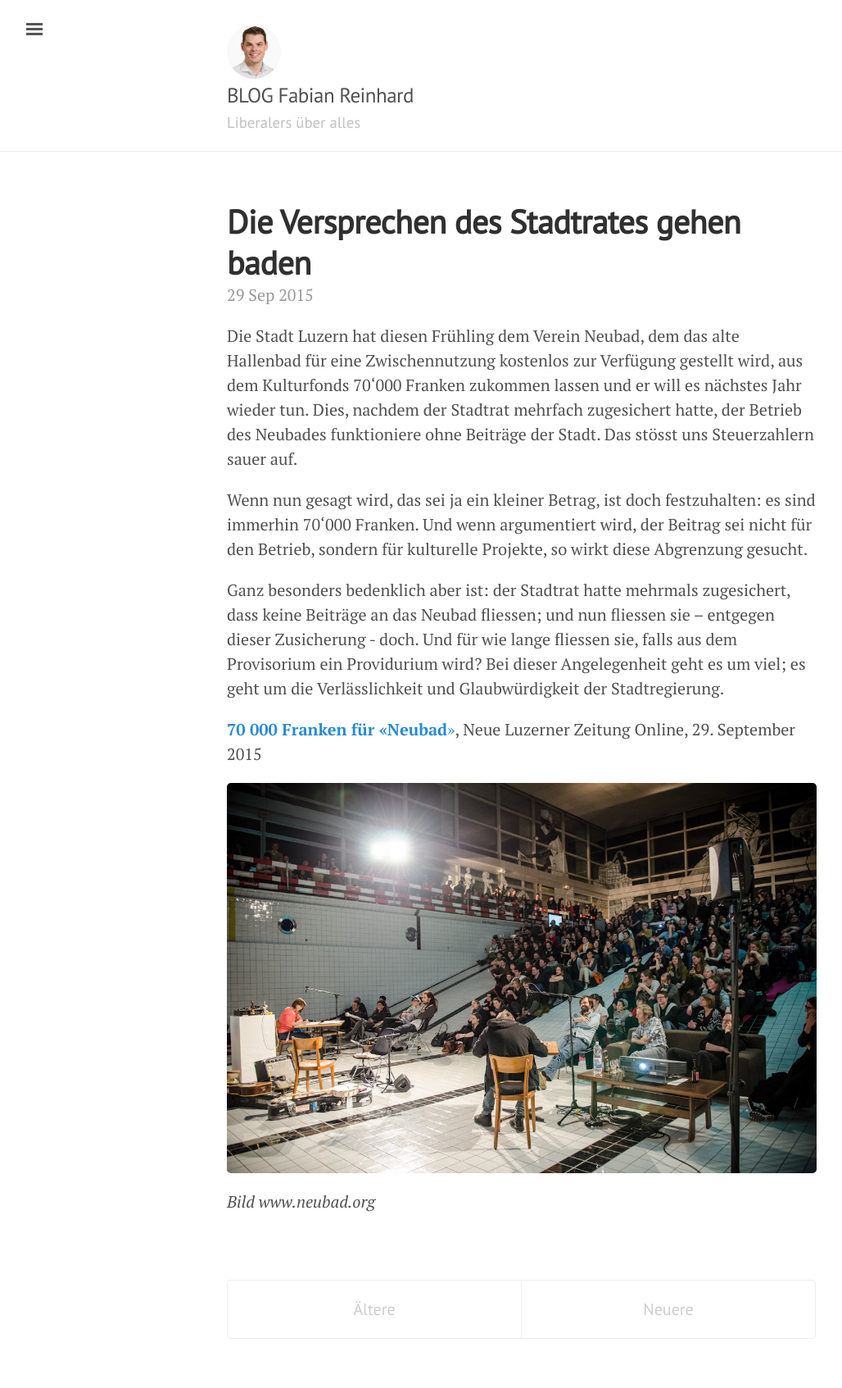
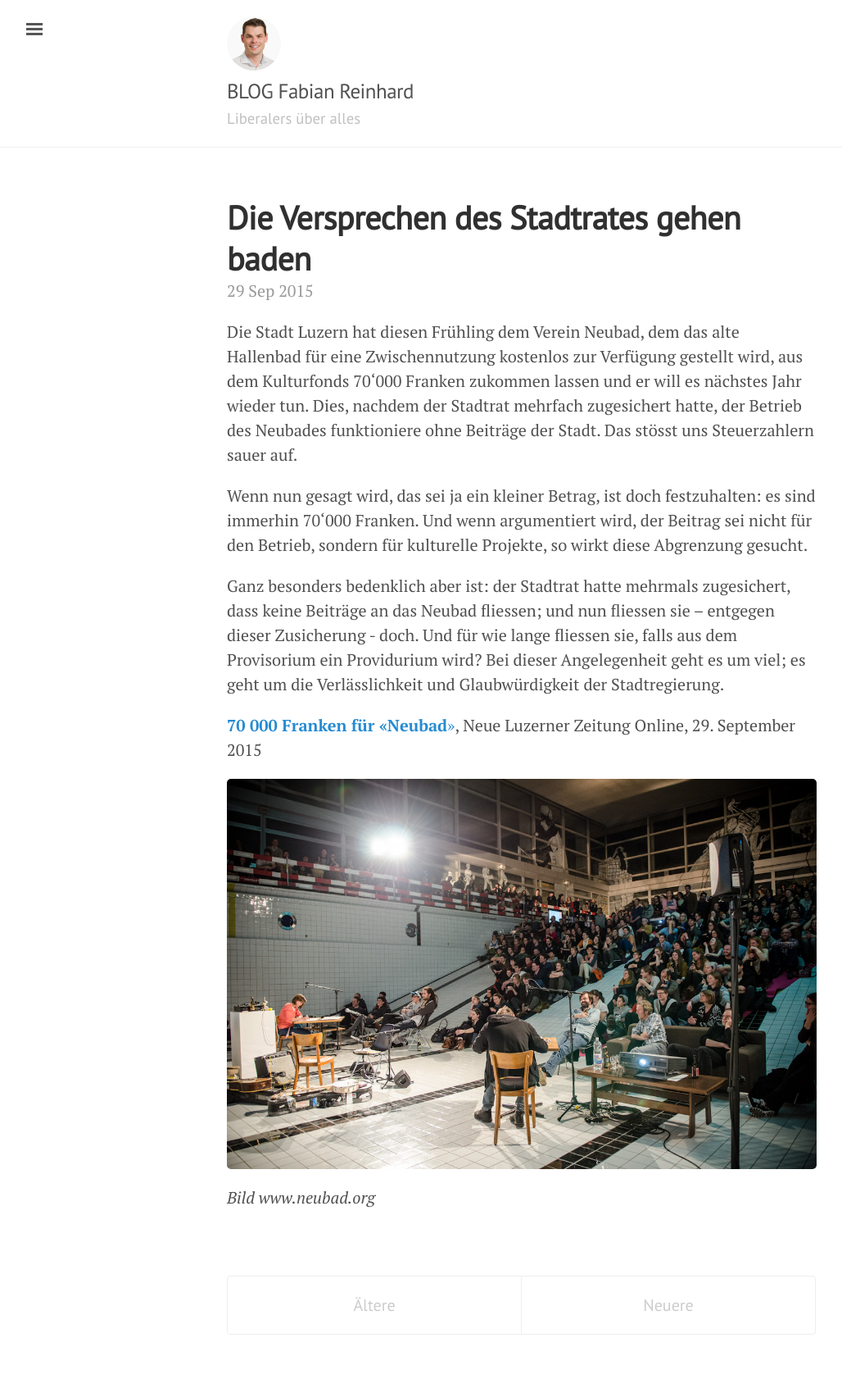
Before and after one commit to freinhard/freinhard.github.io, a Jekyll site: the page built from index.html, in a window 1280 px wide. Shown: the whole page at 82% size, without its empty margins (3-1031 px from the left). Built offline with Jekyll 4.4.1, drawn with Linux system fonts in a browser that asks for light colours; the list of posts is cut into pages by our own code.

Commit message:
Margin image top

```diff
--- a/_includes/head.html
+++ b/_includes/head.html
@@ -29,8 +29,8 @@
 
   <style>
     .masthead-title img {
-        margin-top: 0.5rem;
-        margin-bottom: 0.25rem;
+        margin-top: 0rem;
+        margin-bottom: 0.5rem;
         border-radius: 66px;
     }
     @media (max-width: 48em) {
```
